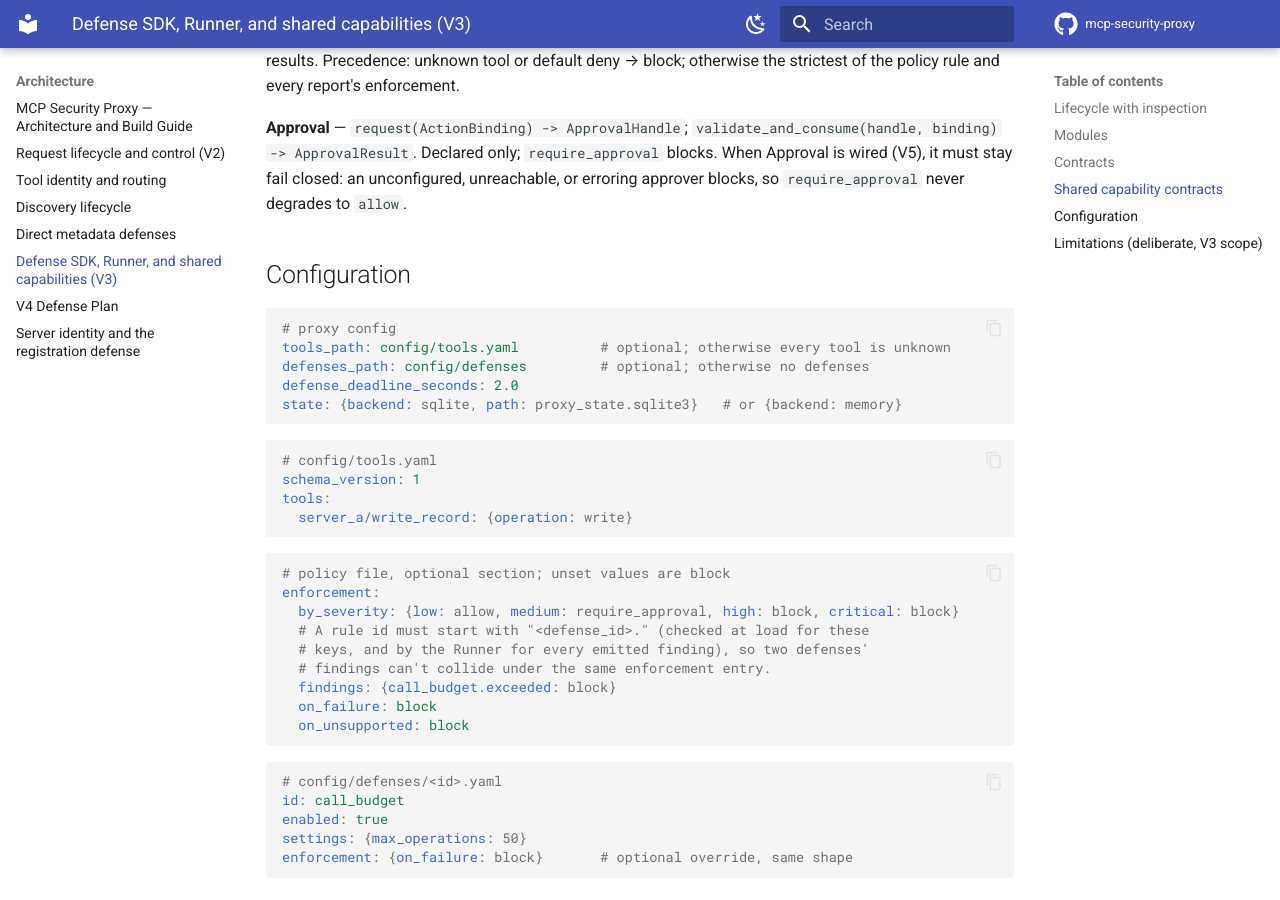
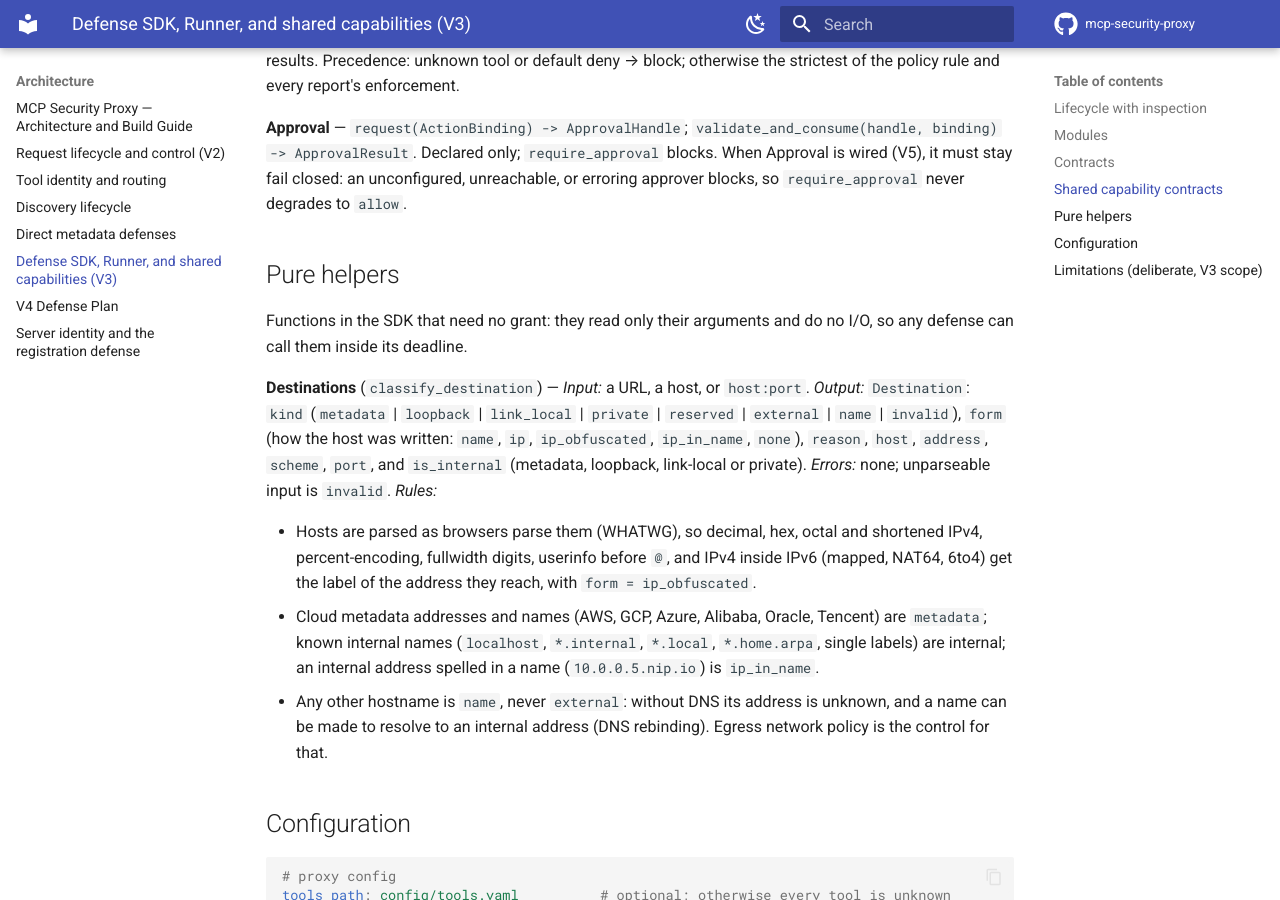
Before and after one commit to taha-kahya/mcp-security-proxy, an MkDocs documentation site: the page built from docs/design/defense-sdk-and-runner.md, in a window 1280 px wide and 900 px high, scrolled down 2881 px. Built offline with MkDocs 1.6.1 and Material for MkDocs 9.7.7, drawn with Linux system fonts in a browser that asks for light colours; comment, search, counter and statistics services are not loaded.

Commit message:
docs: document classify_destination for defense authors
Describe the helper's labels and parsing rules in the defense SDK design,
show its use in the adding-a-defense guide, and tell the add-defense skill
to classify URLs with it rather than with ad hoc regexes.

Co-Authored-By: Claude Opus 5.5 <noreply@anthropic.com>

````diff
--- a/docs/design/defense-sdk-and-runner.md
+++ b/docs/design/defense-sdk-and-runner.md
@@ -136,6 +136,31 @@ every report's enforcement.
 closed: an unconfigured, unreachable, or erroring approver blocks, so
 `require_approval` never degrades to `allow`.
 
+## Pure helpers
+
+Functions in the SDK that need no grant: they read only their arguments and
+do no I/O, so any defense can call them inside its deadline.
+
+**Destinations** (`classify_destination`) — *Input:* a URL, a host, or
+`host:port`. *Output:* `Destination`: `kind` (`metadata` | `loopback` |
+`link_local` | `private` | `reserved` | `external` | `name` | `invalid`),
+`form` (how the host was written: `name`, `ip`, `ip_obfuscated`,
+`ip_in_name`, `none`), `reason`, `host`, `address`, `scheme`, `port`, and
+`is_internal` (metadata, loopback, link-local or private). *Errors:* none;
+unparseable input is `invalid`. *Rules:*
+
+- Hosts are parsed as browsers parse them (WHATWG), so decimal, hex, octal
+  and shortened IPv4, percent-encoding, fullwidth digits, userinfo before
+  `@`, and IPv4 inside IPv6 (mapped, NAT64, 6to4) get the label of the
+  address they reach, with `form = ip_obfuscated`.
+- Cloud metadata addresses and names (AWS, GCP, Azure, Alibaba, Oracle,
+  Tencent) are `metadata`; known internal names (`localhost`, `*.internal`,
+  `*.local`, `*.home.arpa`, single labels) are internal; an internal address
+  spelled in a name (`10.0.0.5.nip.io`) is `ip_in_name`.
+- Any other hostname is `name`, never `external`: without DNS its address
+  is unknown, and a name can be made to resolve to an internal address (DNS
+  rebinding). Egress network policy is the control for that.
+
 ## Configuration
 
 ```yaml
````
Also changed, not shown: .claude/skills/add-defense/SKILL.md (+6 -0 lines), docs/guides/adding-a-defense.md (+14 -0 lines).
